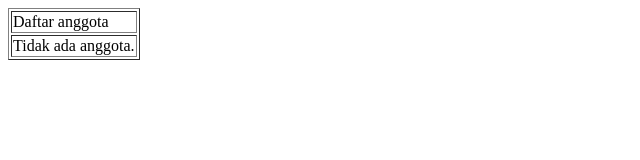
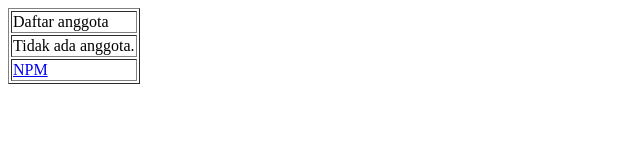
Before and after one commit to rahmad-unsyiah/rpl-2020, a plain HTML site: page index.html in a window 1280 px wide. Shown: the whole page, without its empty margins (0-640 px from the left). Drawn offline with Linux system fonts and the light colour scheme.

Commit message:
Ubah index.html

```diff
--- a/index.html
+++ b/index.html
@@ -7,6 +7,7 @@
     <table border=”0”>
       <tr><td>Daftar anggota</td></tr>
       <tr><td>Tidak ada anggota.</td></tr>
+      <tr><td><a href="123567890.html">NPM</a></td></tr>
     </table>
   </body>
 </html>
```
